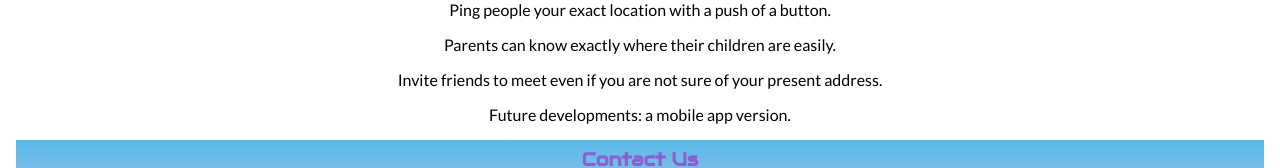
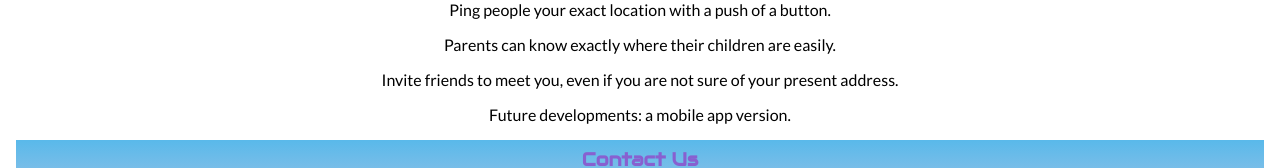
Before and after one commit to camario25/Right-Here-Chat-App, a website: page public/login.html in a window 1280 px wide. Shown: the part 504-672 px from the top of the page. Drawn offline with nearby package versions, Linux system fonts and the light colour scheme.

Commit message:
language edit

```diff
--- a/public/login.html
+++ b/public/login.html
@@ -30,7 +30,7 @@
       </p>
       <p>Parents can know exactly where their children are easily.
       </p>
-      <p>Invite friends to meet even if you are not sure of your present address.
+      <p>Invite friends to meet you, even if you are not sure of your present address.
       </p>
       <p>Future developments:  a mobile app version.
       </p>
```
